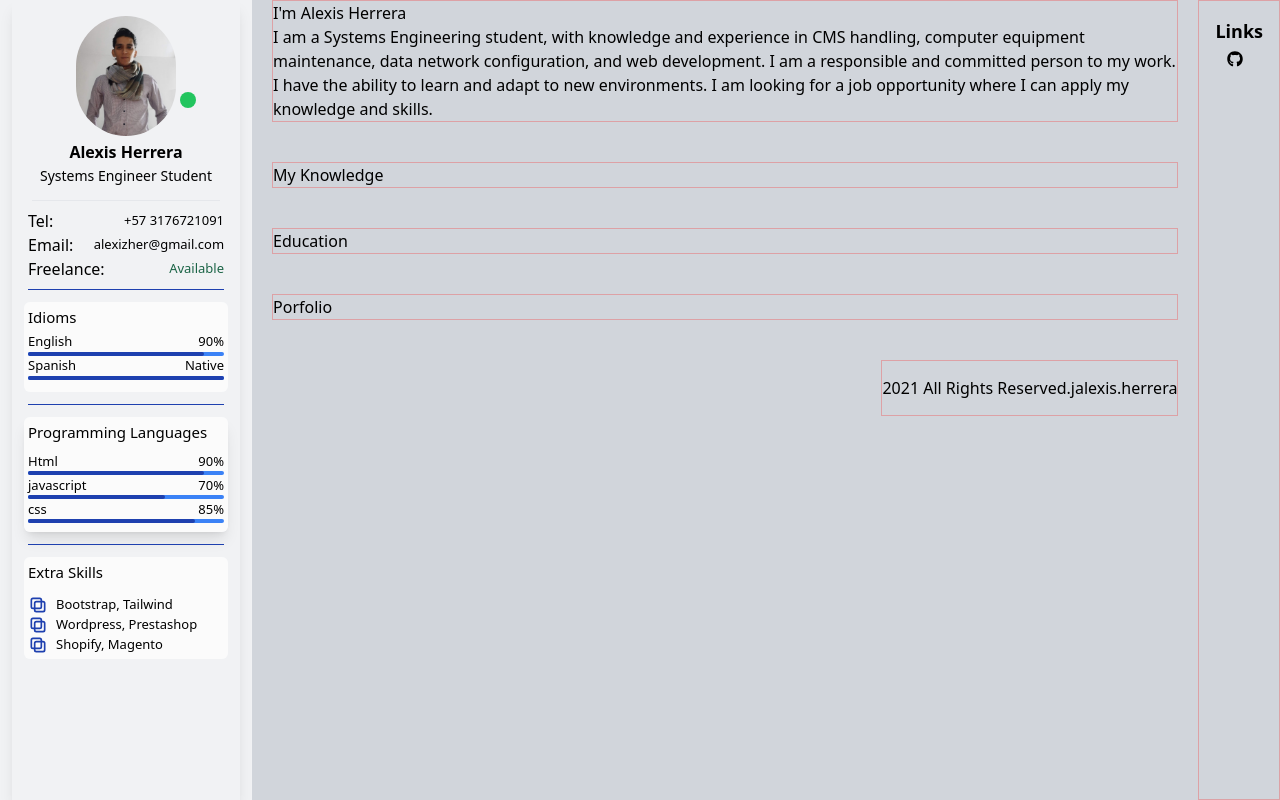
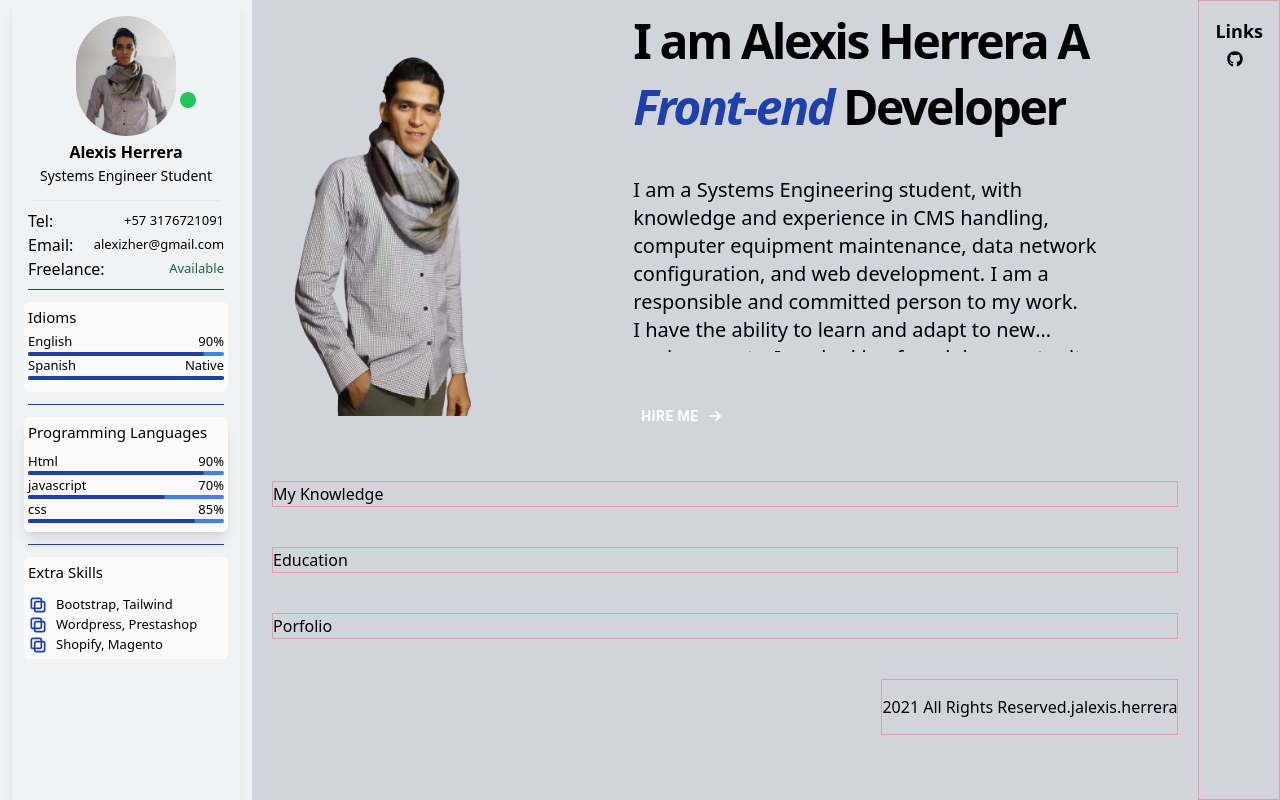
Before and after one commit to jalexisherrera/cv-jalexis-herrera, a Next.js app: page / in a window 1280 px wide. Built offline with nearby package versions, Linux system fonts and the light colour scheme.

Commit message:
create about me component

```diff
--- a/components/AboutMe.tsx
+++ b/components/AboutMe.tsx
@@ -1,12 +1,32 @@
+import { Tooltip } from "@mui/material";
+import Image from "next/image";
+import { HireMeDialog } from "./dialogs/HireMeDialog";
+
 const AboutMe = () => {
   return (
-    <div className="h-full">
-      <h1>I'm Alexis Herrera</h1>
-      <p>
-        I am a Systems Engineering student, with knowledge and experience in CMS handling, computer equipment maintenance, data network configuration, and web development. I am a responsible and committed person to my work.
-        I have the ability to learn and adapt to new environments. I am looking for a job opportunity where I can apply my knowledge and skills.
-      </p>
+    <div className="h-full lg:flex md:flex items-center dark:bg-slate-500 rounded-lg">
+      <div className="">
+        <Image
+          src="/img/Alexis-about-me.png"
+          alt="hero"
+          width={430}
+          height={500}
+        />
+      </div>
+      <div className="flex flex-col justify-end lg:w-[70%] lg:mr-8 md:mr-5 sm:mr-2 w-full ">
+        <h1 className="about-me-title flex flex-col">I am Alexis Herrera <span className="leading-snug">A
+          <Tooltip title="Expert in: Reactjs, Nextjs, Angular," placement="right">
+            <i className="text-blue-800 "> Front-end</i>
+          </Tooltip> Developer</span></h1>
+        <p className="about-me-description">
+          I am a Systems Engineering student, with knowledge and experience in CMS handling, computer equipment maintenance, data network configuration, and web development. I am a responsible and committed person to my work.
+          I have the ability to learn and adapt to new environments. I am looking for a job opportunity where I can apply my knowledge and skills.
+        </p>
+        <HireMeDialog />
+      </div>
+
     </div>
+
   );
 };
 
--- /dev/null
+++ b/components/dialogs/HireMeDialog.tsx
@@ -0,0 +1,109 @@
+import {
+    Button,
+    Dialog,
+    DialogActions,
+    DialogContent,
+    DialogContentText,
+    DialogTitle,
+    Slide,
+    TextField,
+  } from "@mui/material";
+  import { TransitionProps } from "@mui/material/transitions";
+  import { enqueueSnackbar } from "notistack";
+  import React, { useState } from "react";
+  import { BsArrowRightShort } from "react-icons/bs";
+
+  const Transition = React.forwardRef(function Transition(
+    props: TransitionProps & {
+      children: React.ReactElement<any, any>;
+    },
+    ref: React.Ref<unknown>
+  ) {
+    return <Slide direction="up" ref={ref} {...props} />;
+  });
+
+  const HireMeDialog = () => {
+    const [isDialogOpen, setOpen] = useState(false);
+
+    const handleOpen = () => {
+      setOpen(true);
+    };
+
+    const handleClose = () => {
+      setOpen(false);
+    };
+
+    const handleSubmit = () => {
+      handleClose();
+      enqueueSnackbar("Message sent!", { variant: "success" });
+    };
+
+    return (
+      <div>
+        <Button
+          sx={{
+            mt: "2.5rem",
+          }}
+          className="bg-gradient-to-b from-gradient-primary group to-[#0052d6]"
+          onClick={handleOpen}
+        >
+          Hire Me
+          <BsArrowRightShort className="arrows ml-1 text-2xl" />
+        </Button>
+        <Dialog
+          open={isDialogOpen}
+          TransitionComponent={Transition}
+          keepMounted
+          onClose={handleClose}
+          maxWidth={"xs"}
+        >
+          <DialogTitle>Contact Form</DialogTitle>
+          <DialogContent className="flex flex-col gap-4">
+            <DialogContentText>
+            Please complete the contact form.
+            </DialogContentText>
+            <form>
+              <TextField
+                fullWidth
+                label="Name"
+                name="name"
+                variant="filled"
+                margin="normal"
+                required
+              />
+              <TextField
+                fullWidth
+                label="Email"
+                name="email"
+                type="email"
+                variant="filled"
+                margin="normal"
+                required
+              />
+              <TextField
+                fullWidth
+                label="Message"
+                name="message"
+                multiline
+                rows={4}
+                variant="filled"
+                margin="normal"
+                required
+              />
+            </form>
+          </DialogContent>
+          <DialogActions>
+            <Button onClick={handleClose}>Close</Button>
+            <Button
+              onClick={handleSubmit}
+              className="bg-gradient-to-l from-gradient-primary to-[#0052d6]"
+            >
+              Sent
+            </Button>
+          </DialogActions>
+        </Dialog>
+      </div>
+    );
+  };
+
+  export { HireMeDialog };
--- a/components/layout/CenterContent.tsx
+++ b/components/layout/CenterContent.tsx
@@ -3,7 +3,7 @@ import { Footer } from "./Footer";
 const CenterContent = () => {
   return (
     <div className="flex flex-col gap-10 w-full justify-stretch min-h-screen">
-      <section className="debug">
+      <section className="rounded-lg">
         <AboutMe />
       </section>
       <div className="debug">My Knowledge</div>
--- a/pages/_app.tsx
+++ b/pages/_app.tsx
@@ -1,7 +1,32 @@
-import '@/styles/globals.css'
-import 'tailwindcss/tailwind.css';
-import type { AppProps } from 'next/app'
+import "@/styles/globals.css";
+import "tailwindcss/tailwind.css";
+import type { AppProps } from "next/app";
+import { ThemeProvider, createTheme } from "@mui/material";
+
+const theme = createTheme({
+  components: {
+    MuiButton: {
+      styleOverrides: {
+        root: {
+          color: "#fff",
+          borderRadius: "8px",
+          fontWeight: "bold",
+          transition: "all 200ms ease-in",
+          padding: "0.75rem 1rem",
+          "&:hover": {
+            transform: "scale(1.05)",
+            backgroundColor: "#0052d6",
+          },
+        },
+      },
+    },
+  },
+});
 
 export default function App({ Component, pageProps }: AppProps) {
-  return <Component {...pageProps} />
+  return (
+    <ThemeProvider theme={theme}>
+      <Component {...pageProps} />
+    </ThemeProvider>
+  );
 }
--- a/styles/globals.css
+++ b/styles/globals.css
@@ -31,6 +31,13 @@ body {
     rgb(var(--background-start-rgb));
 
 }
+.about-me-title {
+  @apply lg:text-[48px] md:text-3xl sm:text-lg p-2 tracking-tighter leading-snug font-bold relative whitespace-normal line-clamp-3;
+}
+
+.about-me-description {
+  @apply text-[16px] lg:text-xl md:text-sm font-normal mt-5 lg:mr-10 md:mr-4 p-2 whitespace-normal line-clamp-6 adjust-text;
+}
 
 .scrollbox::-webkit-scrollbar {
   width: 12px;
@@ -49,6 +56,7 @@ body {
 }
 
 .scrollbox::-webkit-scrollbar-thumb:hover {
+
   background: #898989;
 }
 
@@ -69,3 +77,6 @@ body {
   font-weight: 400;
 
 }
+.adjust-text {
+  text-wrap: balance;
+}
--- a/tailwind.config.ts
+++ b/tailwind.config.ts
@@ -2,16 +2,15 @@ import type { Config } from 'tailwindcss'
 
 const config: Config = {
   content: [
+    './app/**/*.{js,ts,jsx,tsx,mdx}', // Note the addition of the `app` directory.
     './pages/**/*.{js,ts,jsx,tsx,mdx}',
     './components/**/*.{js,ts,jsx,tsx,mdx}',
-    './app/**/*.{js,ts,jsx,tsx,mdx}',
   ],
   theme: {
     extend: {
       backgroundImage: {
         'gradient-radial': 'radial-gradient(var(--tw-gradient-stops))',
-        'gradient-conic':
-          'conic-gradient(from 180deg at 50% 50%, var(--tw-gradient-stops))',
+        'gradient-conic': 'conic-gradient(from 180deg at 50% 50%, var(--tw-gradient-stops))',
       },
       rightMenu: {
         bg: {
@@ -26,6 +25,6 @@ const config: Config = {
     },
   },
   plugins: [],
-}
+};
 
 export default config
```
Also changed, not shown: package.json (+4 -3 lines), public/img/Alexis-about-me.png (added), 1 other file (tests, documents, lock files or other folders).
